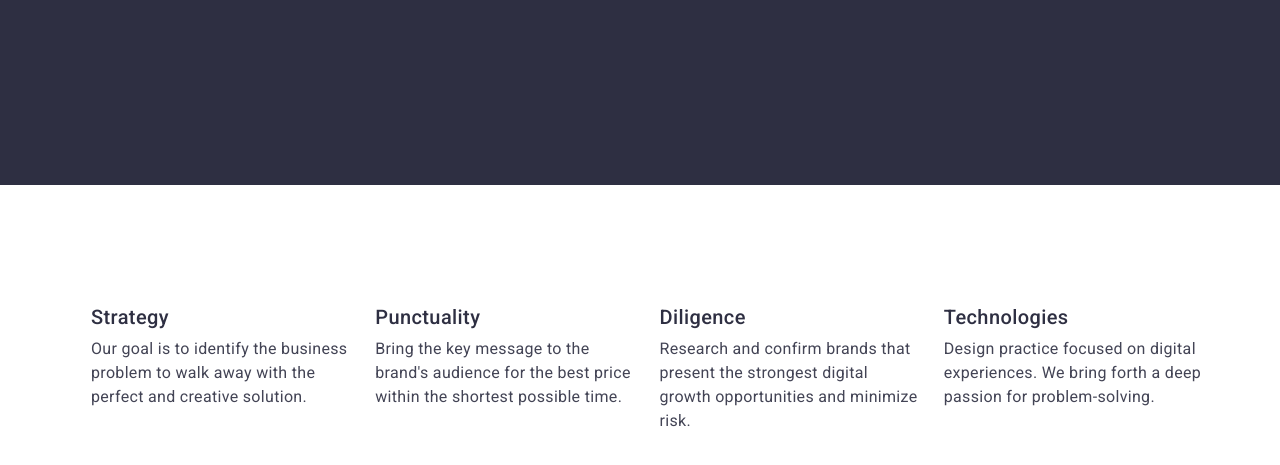
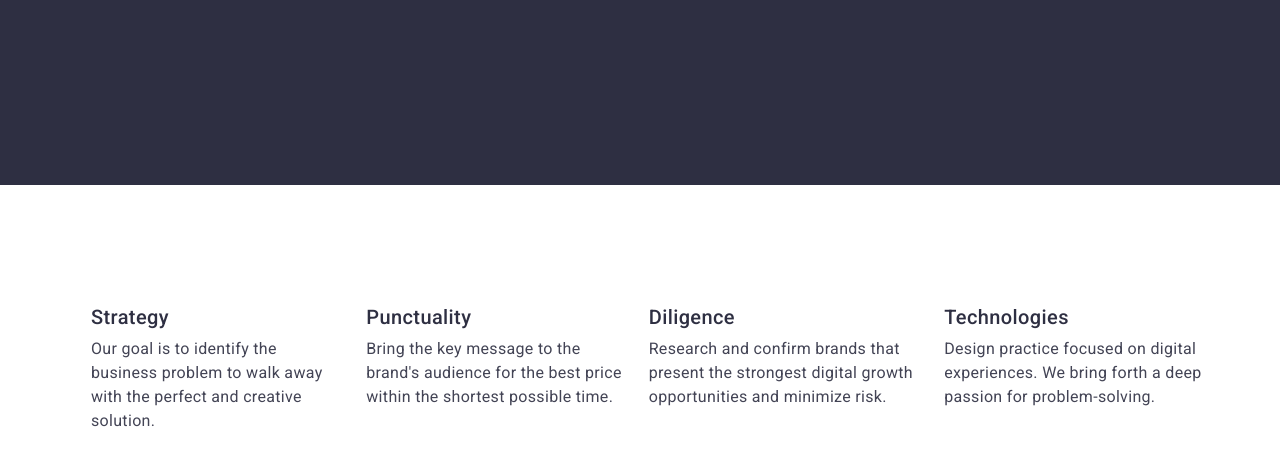
Before and after one commit to IgorMarusiak/goit-markup-hw-03, a plain HTML site: page index.html in a window 1280 px wide. Shown: the part 443-908 px from the top of the page. Drawn offline with nearby package versions, Linux system fonts and the light colour scheme.

Commit message:
апва

```diff
--- a/css/styles.css
+++ b/css/styles.css
@@ -218,27 +218,16 @@ ul {
   padding-bottom: 120px;
   background: #fff;
 }
-.features-list .features-item:first-child .item-info {
-  flex-basis: calc((100% - 72px) / 4);
-}
 
 .features-list {
   display: flex;
   gap: 24px;
   padding-left: 15px;
 }
-.features-list .features-item .item-info {
-  flex-basis: calc((100% - 3 * 24px) / 4);
+
+.features-item {
 }
-.item-info {
-  flex-basis: calc((100% - 3 * 24px) / 4);
-}
-.features-item {
-  flex-basis: calc((100% - 3 * 24px) / 4);
-}
-.item-info:first-child {
-  flex-basis: calc((100% - 72px) / 4);
-}
+
 .features-subtitle {
   color: #2e2f42;
   font-size: 20px;
--- a/index.html
+++ b/index.html
@@ -66,40 +66,32 @@
           <h2 class="visually-hidden">features</h2>
           <ul class="features-list">
             <li class="features-item">
-              <div class="item-info">
               <h3 class="features-subtitle">Strategy</h3>
               <p class="features-item-text">
                 Our goal is to identify the business problem to walk away with
                 the perfect and creative solution.
               </p>
-              </div>
             </li>
             <li class="features-item">
-              <div class="item-info">
               <h3 class="features-subtitle">Punctuality</h3>
               <p class="features-item-text">
-                  Bring the key message to the brand's audience for the best
-                  price within the shortest possible time.
+                Bring the key message to the brand's audience for the best price
+                within the shortest possible time.
               </p>
-              </div>
             </li>
             <li class="features-item">
-              <div class="item-info">
               <h3 class="features-subtitle">Diligence</h3>
               <p class="features-item-text">
                 Research and confirm brands that present the strongest digital
                 growth opportunities and minimize risk.
               </p>
-              </div>
             </li>
             <li class="features-item">
-              <div class="item-info">
               <h3 class="features-subtitle">Technologies</h3>
               <p class="features-item-text">
-                  Design practice focused on digital experiences. We bring forth
-                  a deep passion for problem-solving.
+                Design practice focused on digital experiences. We bring forth a
+                deep passion for problem-solving.
               </p>
-              </div>
             </li>
           </ul>
         </div>
```
Lines whose indentation alone changed are shown as unchanged.
